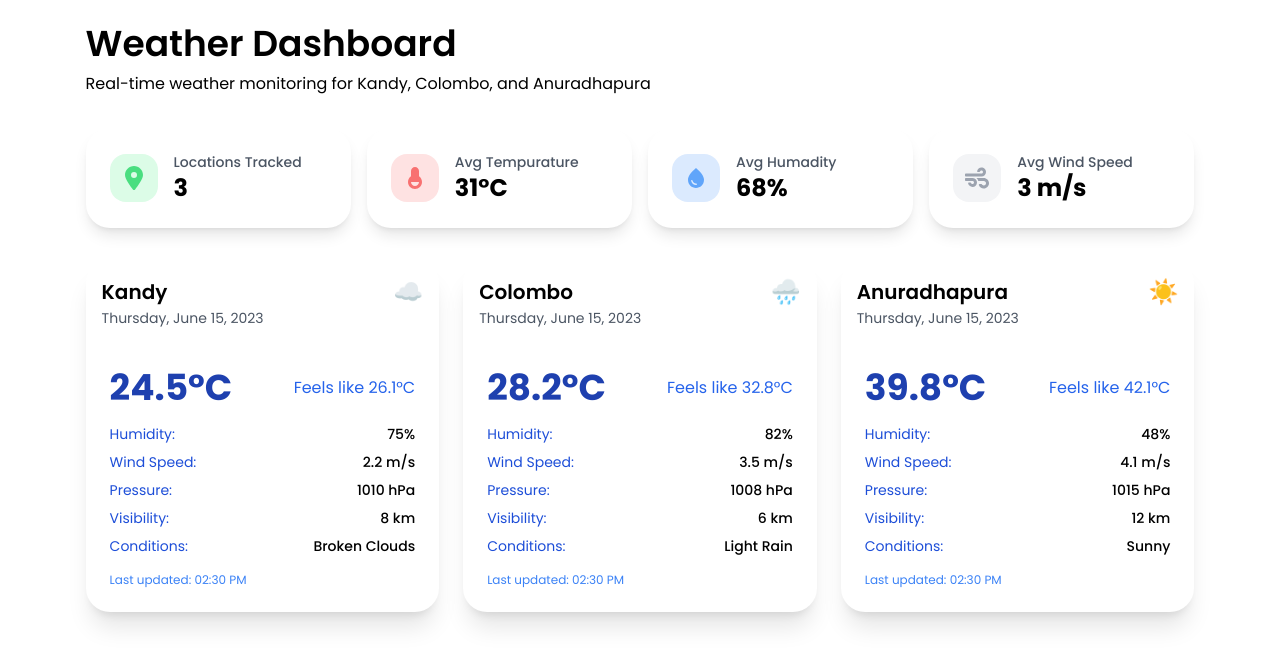
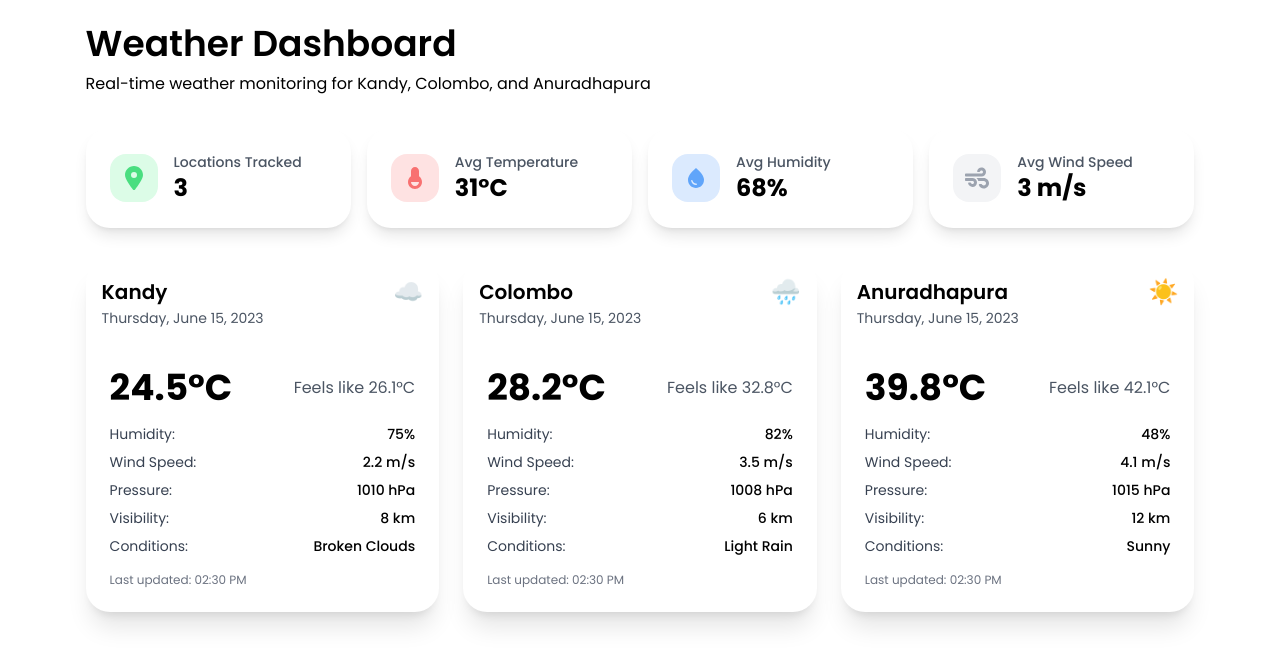
Before and after one commit to DULAJBHAGYA/Weather-ETL-Pipeline, a React (Create React App) app in the folder weather-dashboard/: page / in a window 1280 px wide. Shown: the top 666 px of the page. Built offline with nearby package versions, Linux system fonts and the light colour scheme.

Commit message:
updated dash

```diff
--- a/weather-dashboard/src/components/Dashboard.tsx
+++ b/weather-dashboard/src/components/Dashboard.tsx
@@ -1,10 +1,10 @@
 import React from 'react';
 import { mockLocationData } from '../mockData';
-import  {FaLocationDot}  from "react-icons/fa6";
+import { IconType } from "react-icons";
+import { FaLocationDot } from "react-icons/fa6";
 import { RiTempColdFill } from "react-icons/ri";
 import { MdWaterDrop } from "react-icons/md";
 import { FaWind } from "react-icons/fa";
-
 
 const Dashboard: React.FC = () => {
   const getWeatherIcon = (weatherMain: string) => {
@@ -23,8 +23,6 @@ const Dashboard: React.FC = () => {
         return '🌈';
     }
   };
-
-
 
   const formatTime = (timestamp: string) => {
     return new Date(timestamp).toLocaleTimeString([], { hour: '2-digit', minute: '2-digit' });
@@ -50,8 +48,6 @@ const Dashboard: React.FC = () => {
 
         {/* Stats Overview */}
         <div className="grid grid-cols-1 sm:grid-cols-2 lg:grid-cols-4 gap-4 mb-6 md:mb-8">
-
-
           <div className="bg-white p-6 rounded-3xl shadow-lg">
             <div className="flex items-center">
               <div className="p-3 bg-green-100 rounded-2xl">
@@ -70,10 +66,11 @@ const Dashboard: React.FC = () => {
                 <RiTempColdFill className="w-6 h-6 text-red-400" />
               </div>
               <div className="ml-4">
-                <p className="text-sm font-medium text-gray-600">Avg Tempurature</p>
+                <p className="text-sm font-medium text-gray-600">Avg Temperature</p>
                 <p className="text-xl md:text-2xl font-bold text-black">
                   {Math.round(filteredLocationData.reduce((sum, loc) => sum + loc.latest.temperature_celsius, 0) / filteredLocationData.length)}°C
-            </p>              </div>
+                </p>
+              </div>
             </div>
           </div>
 
@@ -83,10 +80,10 @@ const Dashboard: React.FC = () => {
                 <MdWaterDrop className="w-6 h-6 text-blue-400" />
               </div>
               <div className="ml-4">
-                <p className="text-sm font-medium text-gray-600">Avg Humadity</p>
+                <p className="text-sm font-medium text-gray-600">Avg Humidity</p>
                 <p className="text-xl md:text-2xl font-bold text-black">
-              {Math.round(filteredLocationData.reduce((sum, loc) => sum + loc.latest.humidity_percent, 0) / filteredLocationData.length)}%
-            </p>
+                  {Math.round(filteredLocationData.reduce((sum, loc) => sum + loc.latest.humidity_percent, 0) / filteredLocationData.length)}%
+                </p>
               </div>
             </div>
           </div>
@@ -122,40 +119,38 @@ const Dashboard: React.FC = () => {
               </div>
               <div className="p-4 md:p-6">
                 <div className="flex justify-between items-center mb-3 md:mb-4">
-                  <span className="text-3xl md:text-4xl font-bold text-royal-blue-800">{locationData.latest.temperature_celsius}°C</span>
-                  <span className="text-sm md:text-base text-royal-blue-600">Feels like {locationData.latest.feels_like_celsius}°C</span>
+                  <span className="text-3xl md:text-4xl font-bold text-black">{locationData.latest.temperature_celsius}°C</span>
+                  <span className="text-sm md:text-base text-gray-600">Feels like {locationData.latest.feels_like_celsius}°C</span>
                 </div>
                 <div className="space-y-2">
                   <div className="flex justify-between text-xs md:text-sm">
-                    <span className="text-royal-blue-700">Humidity:</span>
+                    <span className="text-gray-700">Humidity:</span>
                     <span className="font-medium">{locationData.latest.humidity_percent}%</span>
                   </div>
                   <div className="flex justify-between text-xs md:text-sm">
-                    <span className="text-royal-blue-700">Wind Speed:</span>
+                    <span className="text-gray-700">Wind Speed:</span>
                     <span className="font-medium">{locationData.latest.wind_speed_ms} m/s</span>
                   </div>
                   <div className="flex justify-between text-xs md:text-sm">
-                    <span className="text-royal-blue-700">Pressure:</span>
+                    <span className="text-gray-700">Pressure:</span>
                     <span className="font-medium">{locationData.latest.pressure_hpa} hPa</span>
                   </div>
                   <div className="flex justify-between text-xs md:text-sm">
-                    <span className="text-royal-blue-700">Visibility:</span>
+                    <span className="text-gray-700">Visibility:</span>
                     <span className="font-medium">{Math.round(locationData.latest.visibility_meters / 1000)} km</span>
                   </div>
                   <div className="flex justify-between text-xs md:text-sm">
-                    <span className="text-royal-blue-700">Conditions:</span>
+                    <span className="text-gray-700">Conditions:</span>
                     <span className="font-medium capitalize">{locationData.latest.weather_description}</span>
                   </div>
                 </div>
-                <div className="mt-3 md:mt-4 text-xs text-royal-blue-500">
+                <div className="mt-3 md:mt-4 text-xs text-gray-500">
                   Last updated: {formatTime(locationData.latest.timestamp)}
                 </div>
               </div>
             </div>
           ))}
         </div>
-
-
       </div>
     </div>
   );
```
